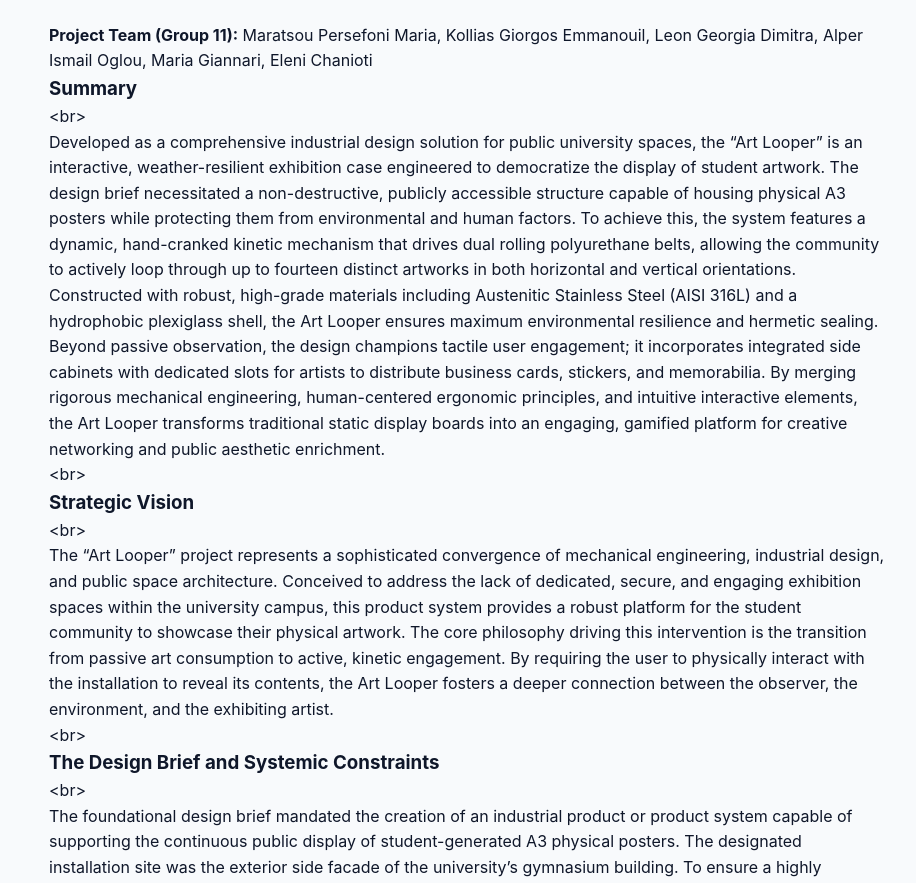
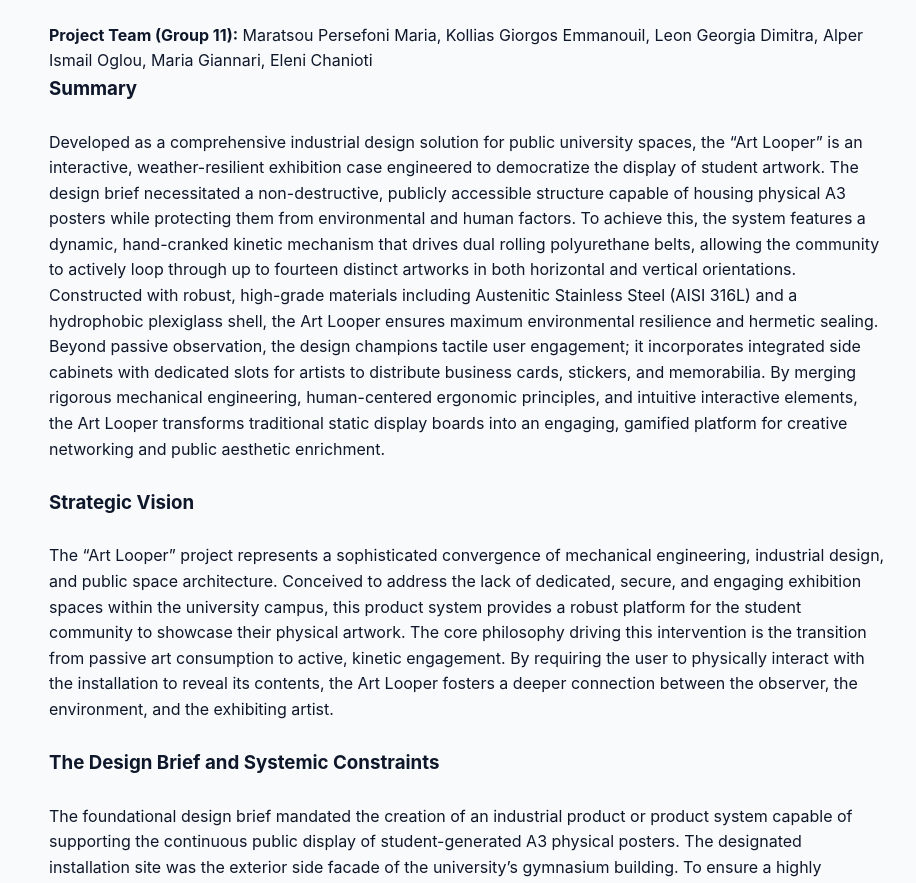
Before and after one commit to AlperIsmailoglou/Portfolio, a Jekyll site: the page built from _projects/art-looper-–-a-kinetic-urban-exhibition-system.md, in a window 1280 px wide and 1400 px high, scrolled down 664 px. Shown: the part 154-1037 px from the top of the window, without its empty margins (173-1089 px from the left). Built offline with Jekyll 4.4.1, drawn with Linux system fonts in a browser that asks for light colours; some of the changed text lies outside the part shown.

Commit message:
Update Projects “art-looper-–-a-kinetic-urban-exhibition-system”

```diff
--- a/_projects/art-looper-–-a-kinetic-urban-exhibition-system.md
+++ b/_projects/art-looper-–-a-kinetic-urban-exhibition-system.md
@@ -21,23 +21,23 @@ description: The following documentation is structured as an exhaustive, executi
 
 ### Summary
 
-\<br>
+<br>
 
 Developed as a comprehensive industrial design solution for public university spaces, the "Art Looper" is an interactive, weather-resilient exhibition case engineered to democratize the display of student artwork. The design brief necessitated a non-destructive, publicly accessible structure capable of housing physical A3 posters while protecting them from environmental and human factors. To achieve this, the system features a dynamic, hand-cranked kinetic mechanism that drives dual rolling polyurethane belts, allowing the community to actively loop through up to fourteen distinct artworks in both horizontal and vertical orientations. Constructed with robust, high-grade materials including Austenitic Stainless Steel (AISI 316L) and a hydrophobic plexiglass shell, the Art Looper ensures maximum environmental resilience and hermetic sealing. Beyond passive observation, the design champions tactile user engagement; it incorporates integrated side cabinets with dedicated slots for artists to distribute business cards, stickers, and memorabilia. By merging rigorous mechanical engineering, human-centered ergonomic principles, and intuitive interactive elements, the Art Looper transforms traditional static display boards into an engaging, gamified platform for creative networking and public aesthetic enrichment.
 
-\<br>
+<br>
 
 ### Strategic Vision
 
-\<br>
+<br>
 
 The "Art Looper" project represents a sophisticated convergence of mechanical engineering, industrial design, and public space architecture. Conceived to address the lack of dedicated, secure, and engaging exhibition spaces within the university campus, this product system provides a robust platform for the student community to showcase their physical artwork. The core philosophy driving this intervention is the transition from passive art consumption to active, kinetic engagement. By requiring the user to physically interact with the installation to reveal its contents, the Art Looper fosters a deeper connection between the observer, the environment, and the exhibiting artist.
 
-\<br>
+<br>
 
 ### The Design Brief and Systemic Constraints
 
-\<br>
+<br>
 
 The foundational design brief mandated the creation of an industrial product or product system capable of supporting the continuous public display of student-generated A3 physical posters. The designated installation site was the exterior side facade of the university's gymnasium building. To ensure a highly functional and sustainable product architecture, the design parameters were rigidly stratified into three functional tiers:
 
@@ -45,19 +45,19 @@ The foundational design brief mandated the creation of an industrial product or
 - **Tier 2 (Spatial Integration & Interaction):** The physical footprint of the installation could not obstruct pedestrian traffic flow. While the public required visual access, direct physical contact with the unprotected artworks was prohibited to maintain preservation. Crucially, the system had to incorporate highly interactive and intuitive elements, ensuring immediate usability without extensive instruction. The installation had to firmly anchor to the existing architectural space without causing permanent structural damage or defacement to the host building. Dimensionally, the internal capacity had to support at least an A3 format (42x42 cm) in both portrait and landscape orientations.
 - **Tier 3 (Accessibility & Sustainability):** All operational typography and instructional text had to be bilingual (including English) to support an international academic community. Additionally, the system was designed with the principles of the circular economy in mind, ensuring that its modular components were highly reusable, repairable, and recyclable.
 
-\<br>
+<br>
 
 ### Architectural Form Factor and Capacity Overview
 
-\<br>
+<br>
 
 Addressing the rigorous constraints of the brief, the Art Looper was engineered as an elongated, dual-column vertical display unit encapsulated within a highly durable, transparent exoskeleton. The system boasts a maximum exhibition capacity of 14 A3 posters, strategically distributed across two independently operating, vertically looping belts. A defining feature of the product's architecture is its integration of community networking tools. The system is equipped with four specialized side cabinets, seamlessly integrated into the sliding access doors. These compartments serve as modular distribution hubs, featuring custom-designed slots where exhibiting artists can deposit business cards, promotional stickers, conceptual notes, and other tangible memorabilia for the viewing public to collect. This feature effectively transforms the object from a simple display case into a dynamic hub for professional networking and community building.
 
-\<br>
+<br>
 
 ### Kinematic Engineering
 
-\<br>
+<br>
 
 The mechanical heart of the Art Looper is its user-actuated kinetic transmission system. Rather than relying on electronic components that are prone to weather-induced failure and require complex grid connections, the system utilizes a highly reliable, manual mechanical linkage.
 
@@ -65,11 +65,11 @@ The mechanical heart of the Art Looper is its user-actuated kinetic transmission
 
 **Telescopic Access Architecture** To facilitate the loading and unloading of artworks without compromising the structural integrity or weatherproofing of the unit, the lateral access doors are engineered using a sophisticated telescopic rail system. The peripheral rotational axes are mounted on these specialized structural frames, utilizing cylindrical pistons and guide rods. This mechanical configuration allows the entire side panels of the casing to glide outward laterally, providing unimpeded access to the internal scrolling belts for curation and maintenance.
 
-\<br>
+<br>
 
 ### Materiality, Durability
 
-\<br>
+<br>
 
 Given its deployment in a completely exposed outdoor environment, the material selection for the Art Looper was dictated by the need for extreme corrosion resistance, structural rigidity, and optimal visual clarity.
 
@@ -77,11 +77,11 @@ Given its deployment in a completely exposed outdoor environment, the material s
 - **The Structural Chassis:** The primary internal backplate and the anchoring brackets responsible for securing the unit to the building facade are fabricated from Austenitic Stainless Steel, specifically the AISI 316L alloy. Known for its exceptional corrosion resistance (particularly against chlorides and urban atmospheric conditions), AISI 316L guarantees structural longevity and prevents unsightly rust degradation. The central load-bearing skeleton and the telescopic connection axes also utilize this premium alloy.
 - **Kinematic and Retention Components:** The internal crank extensions and peripheral rotational axes are injection-molded from lightweight, high-strength ABS plastic, significantly reducing the overall mechanical load and minimizing the rotational friction required by the user. The drive belts are cast from highly durable, tear-resistant Polyurethane. To secure the actual artworks, the system utilizes 43x43 cm transparent polymer sleeves integrated directly into the looping belts, equipped with heavy-duty zipper closures to securely encapsulate and protect the paper posters.
 
-\<br>
+<br>
 
 ### Ergonomic Optimization
 
-\<br>
+<br>
 
 The design of the Art Looper was heavily informed by rigorous ergonomic principles and anthropometric data, ensuring that the system is highly accessible, comfortable, and intuitive for the broadest possible demographic of the university population. **Anthropometric Data Application and Percentile Targeting** In designing products for mass public interaction, it is a foundational ergonomic mandate to accommodate at least 95% of the target population. Relying on statistical normal distribution (the bell curve), the engineering team mapped the operational touchpoints to serve users ranging from the 5th percentile (smaller stature) to the 95th percentile (larger stature). Standard deviations and Z-scores (where 95% coverage corresponds to a Z-score of ±1.96) were utilized to calculate optimal heights for the crank handle and the visual viewing angles.
 
@@ -89,15 +89,15 @@ The design of the Art Looper was heavily informed by rigorous ergonomic principl
 - **Dynamic Kinematics:** The act of turning a crank handle is a dynamic physical action. The placement of the handle was calculated using dynamic anthropometric principles—analyzing the optimal angles of the shoulder, elbow, and wrist joints during rotation. The goal was to ensure that the required kinetic motion kept the user's limbs operating near their natural, neutral resting positions, thereby minimizing musculoskeletal strain and fatigue.
 - **Postural Flexibility:** Acknowledging the ergonomic axiom that the human body cannot comfortably maintain a single static posture for extended periods, the vertical orientation of the display allows users to naturally shift their stance and eye level as they manipulate the crank to bring different artworks into their primary field of vision.
 
-\<br>
+<br>
 
 ### User Experience (UX) and Interaction Scenarios
 
-\<br>
+<br>
 
 The success of the Art Looper hinges on its highly intuitive, physical user interface (UI). The interaction design was meticulously mapped out through two primary user journeys: the Observer (consumer of art) and the Exhibitor (creator of art).
 
-\<br>
+<br>
 
 **Scenario A: The Observer's Journey**
 
@@ -105,7 +105,7 @@ The success of the Art Looper hinges on its highly intuitive, physical user inte
 2. **Actuation:** The user grasps the ergonomic rubber grip and rotates the handle. Through the optimized kinematic transmission, the internal belts smoothly cycle, revealing a dynamic, scrolling exhibition of A3 posters.
 3. **Collection:** Upon discovering an artwork that resonates with them, the user notices the integrated side cabinets. They can easily reach in and retrieve a business card or commemorative sticker left by the artist, facilitating a tangible connection and future networking.
 
-\<br>
+<br>
 
 **Scenario B: The Exhibitor's Journey (Curation Process)**
 
@@ -115,11 +115,11 @@ The success of the Art Looper hinges on its highly intuitive, physical user inte
 4. **Distribution:** Before closing the unit, the artist places a stack of their personal business cards or promotional materials into the dedicated slot within the side cabinet.
 5. **Completion:** The artist slides the telescopic door back into its locked, airtight position, leaving the artwork safely curated for public consumption.
 
-\<br>
+<br>
 
 ### Usability Testing
 
-\<br>
+<br>
 
 To rigorously validate the functional architecture, intuitive usability, and aesthetic reception of the Art Looper, the design team engineered and deployed a comprehensive usability testing protocol. This evaluation was executed via a structured questionnaire featuring visual stimuli and scenario-based tasks.
 
@@ -136,10 +136,10 @@ To rigorously validate the functional architecture, intuitive usability, and aes
 
 Furthermore, qualitative data was harvested to gauge community adoption rates. Users were surveyed on their emotional response to the looping interaction mechanism, their willingness to exhibit personal or studio work (photocopies, posters), their propensity to utilize the business card distribution slots, and their overall likelihood to stop and engage with the exhibition during a standard campus commute. This iterative feedback loop is vital for refining subsequent prototypes and optimizing the final manufacturing tolerances.
 
-\<br>
+<br>
 
 ### Conclusion
 
-\<br>
+<br>
 
 The "Art Looper" transcends the traditional boundaries of urban furniture; it is a highly engineered, interactive kinetic installation that redefines public engagement with localized art. By synthesizing heavy-duty mechanical engineering (AISI 316L, telescopic pistons, toothed belt transmissions) with precise human factors engineering and fluid user experience design, the system resolves the complex challenges of outdoor physical curation. It successfully protects vulnerable media against the elements while eliminating the bureaucratic barriers to public exhibition. Ultimately, the Art Looper delivers exceptional value to the university ecosystem—acting as a sustainable, non-destructive architectural intervention that fosters creative visibility, tactile interaction, and robust professional networking among the student body.
```
